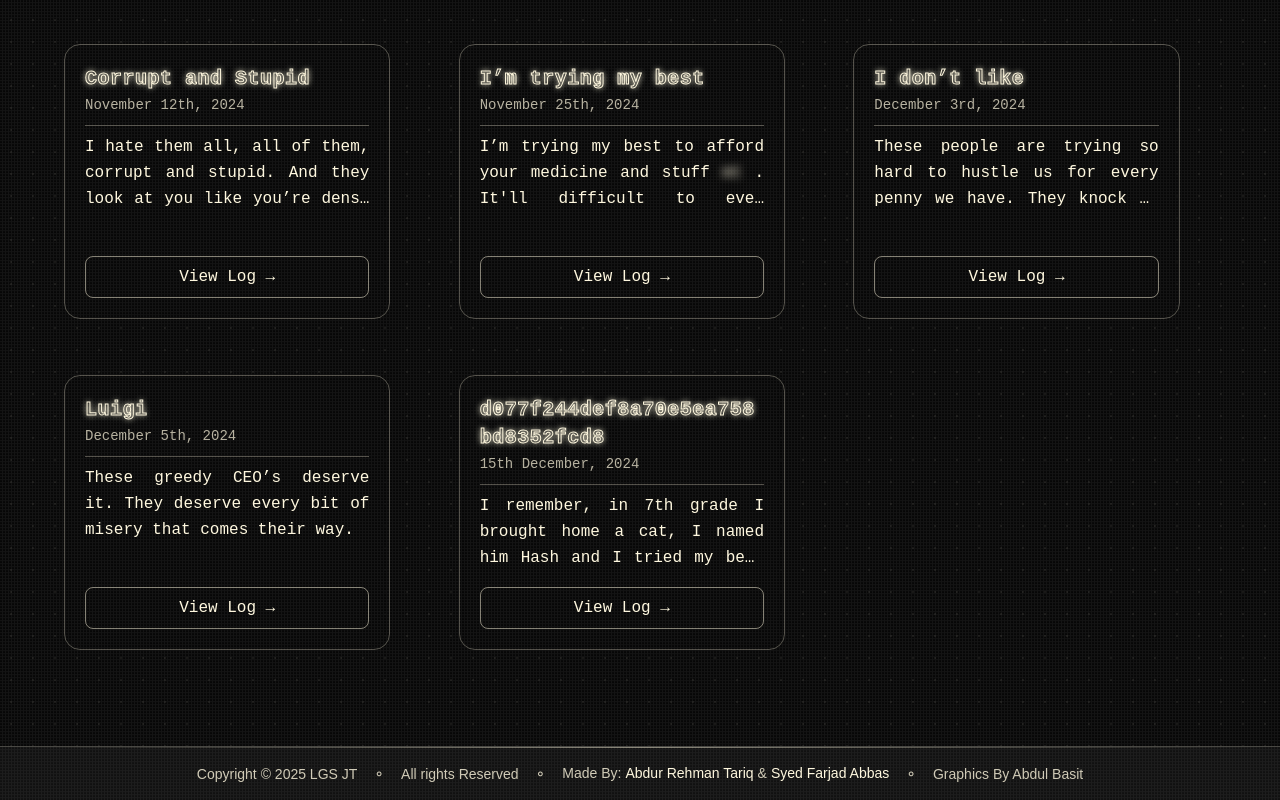
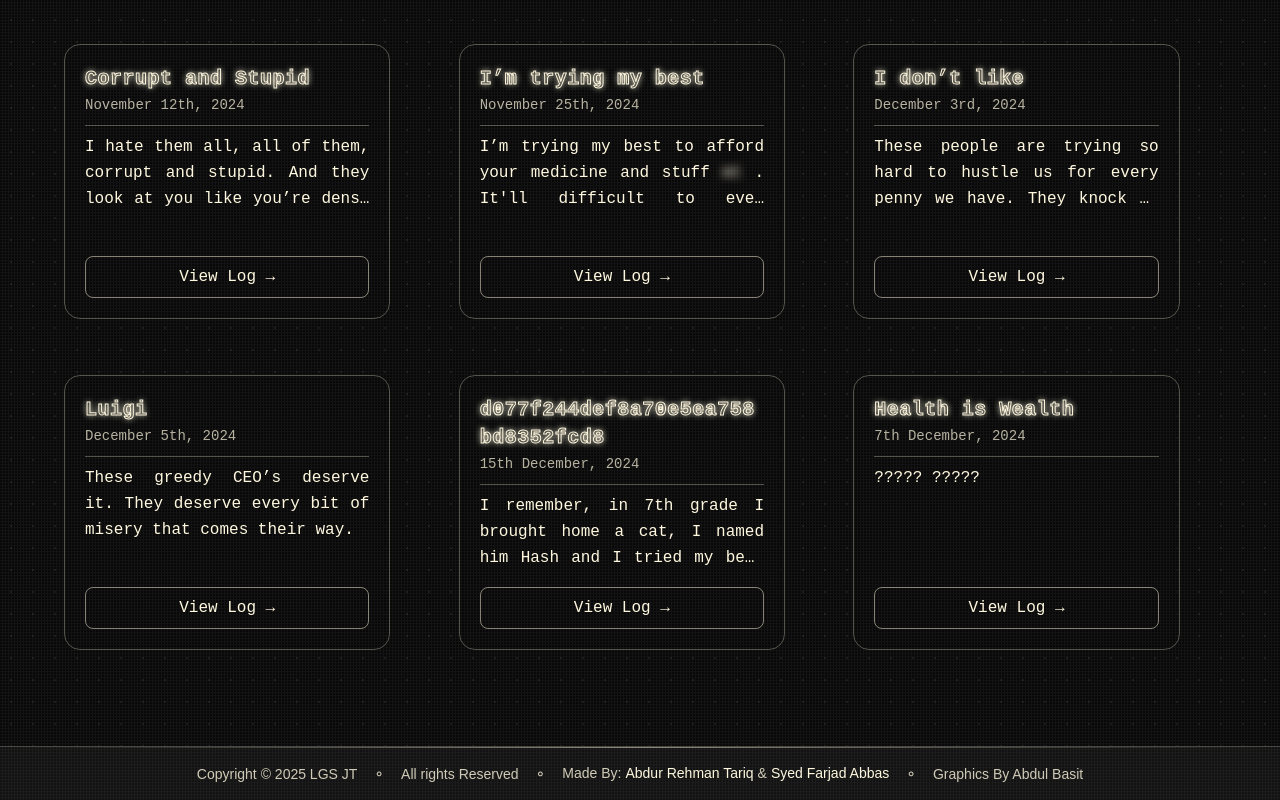
Before and after one commit to ARTariqDev/DECODUM, a Next.js app: page /logs in a window 1280 px wide. Shown: the part 1069-1869 px from the top of the page. Built offline with nearby package versions, Linux system fonts and the light colour scheme.

Commit message:
added 11th and last task

```diff
--- a/src/app/logs/LogData.json
+++ b/src/app/logs/LogData.json
@@ -68,5 +68,10 @@
     "title": "d077f244def8a70e5ea758bd8352fcd8",
     "date": "15th December, 2024",
     "desc": "I remember, in 7th grade I brought home a cat, I named him Hash and I tried my best to take care of him. Such a lovely pet he'd proven. It was sad to see him disappear from the apartment one day. I hope he misses me too, wherever he is now. I hope he's good."
+  },
+  {
+    "title":"Health is Wealth",
+    "date": "7th December, 2024",
+    "desc": "?????[HIDDEN]https://drive.google.com/file/d/1h6ratLmqtjB9bVhjyfpQUiddHYzo1zXB/view?usp=sharing[/HIDDEN] ?????"
   }
 ]
--- a/src/app/tasks/tasks.json
+++ b/src/app/tasks/tasks.json
@@ -53,7 +53,7 @@
     {
       "id": 11,
       "title": "Task Number: 11",
-      "description": "The final step! The maze's heart pulses with ancient power. What word completes all journeys?"
+      "description": "Which company does the writer hold a strong grudge against, and why?"
     }
   ]
 }
--- a/src/components/Log.js
+++ b/src/components/Log.js
@@ -59,7 +59,11 @@ const Log = ({ title, date, desc }) => {
       </p>
 
       <div
-        className="prose prose-invert max-w-none text-justify text-base md:text-lg leading-relaxed"
+        className="prose prose-invert max-w-none text-justify text-base md:text-lg leading-relaxed break-words"
+        style={{
+          wordBreak: "break-word",
+          overflowWrap: "break-word",
+        }}
         dangerouslySetInnerHTML={{ __html: parseDescription(desc) }}
       />
     </article>
```
Also changed, not shown: public/assets/distort.jpeg (added).
